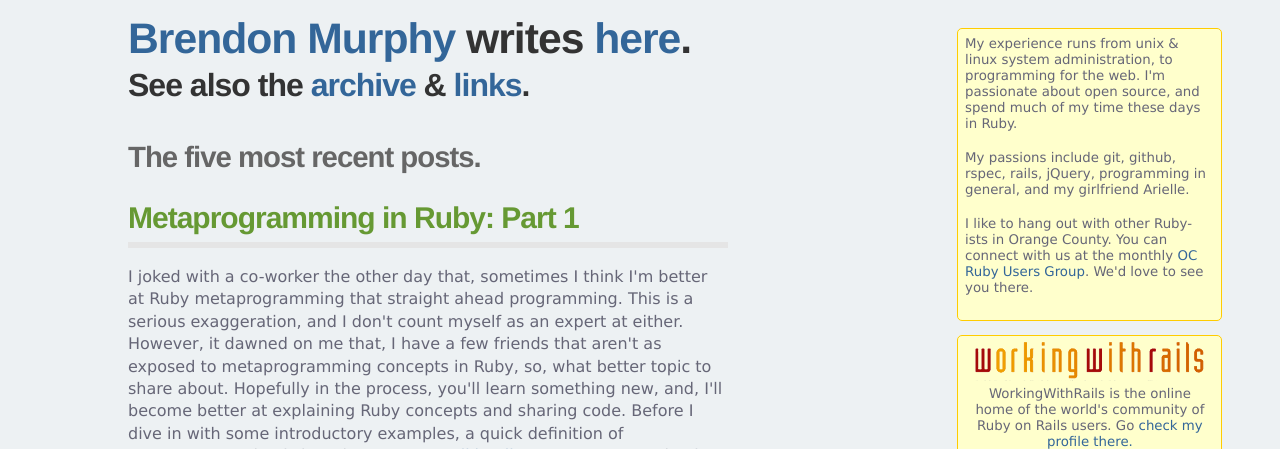
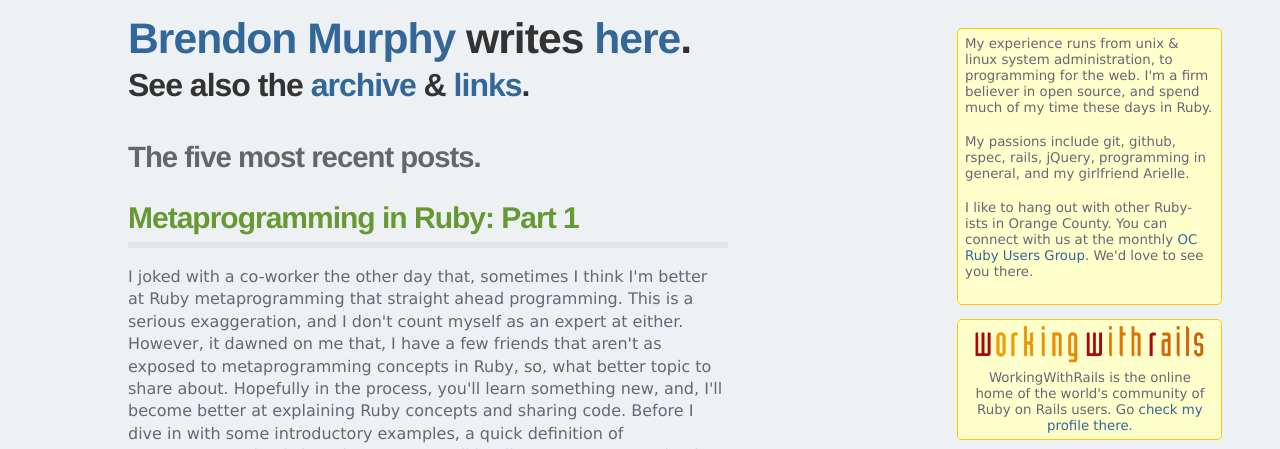
Before and after one commit to bemurphy/bemurphy.github.io, a Jekyll site: the page built from index.html, in a window 1280 px wide and 900 px high, cut to the strip 0-449 px from the top of the window. Built offline with Jekyll 4.4.1, drawn with Linux system fonts in a browser that asks for light colours; comment, search, counter and statistics services are not loaded.

Commit message:
Updating sidebar

```diff
--- a/_layouts/default.html
+++ b/_layouts/default.html
@@ -23,7 +23,7 @@
     <sidebar id="sidebar">
 
       <div id="sidebar-about" class="sidebar-item">
-       <p>My experience runs from unix & linux system administration, to programming for the web.  I'm passionate about open source, and spend much of my time these days in Ruby.</p>
+       <p>My experience runs from unix & linux system administration, to programming for the web.  I'm a firm believer in open source, and spend much of my time these days in Ruby.</p>
 
        <p>My passions include git, github, rspec, rails, jQuery, programming in general, and my girlfriend Arielle.</p>
 
```
